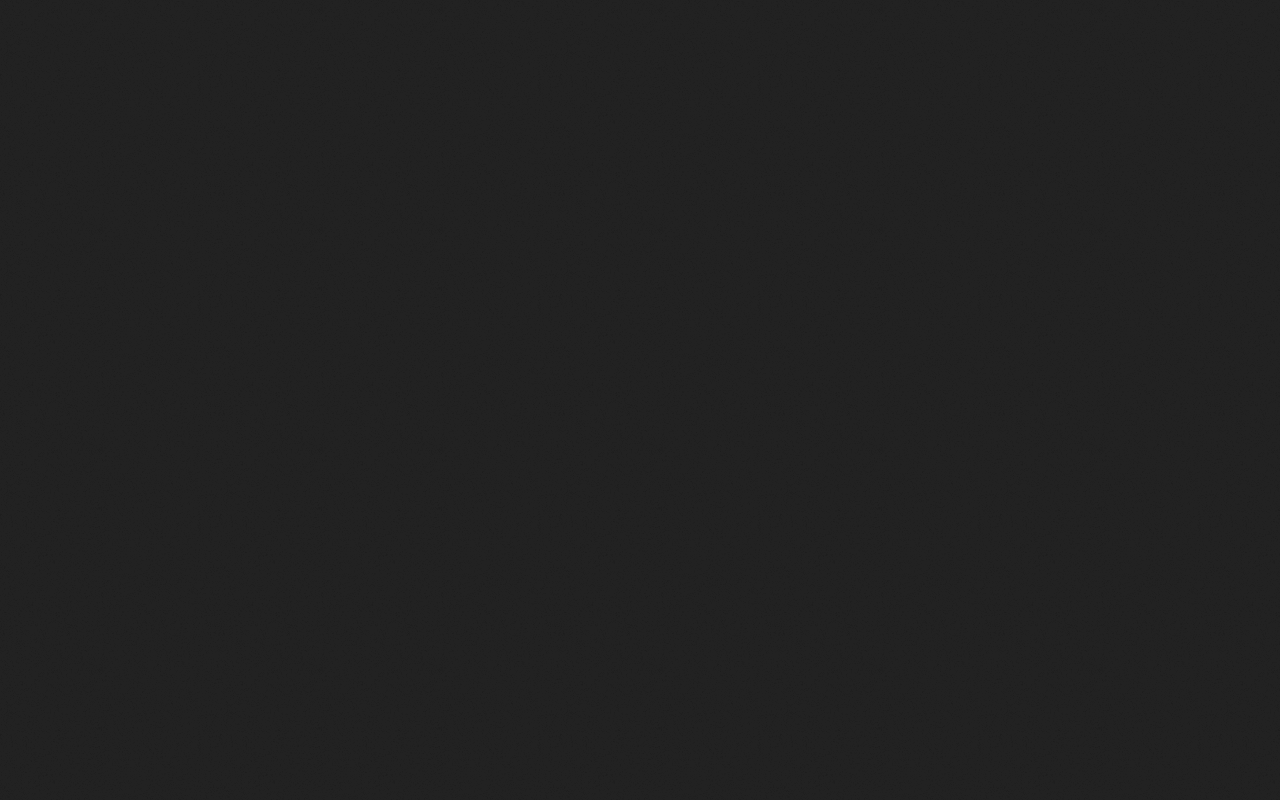
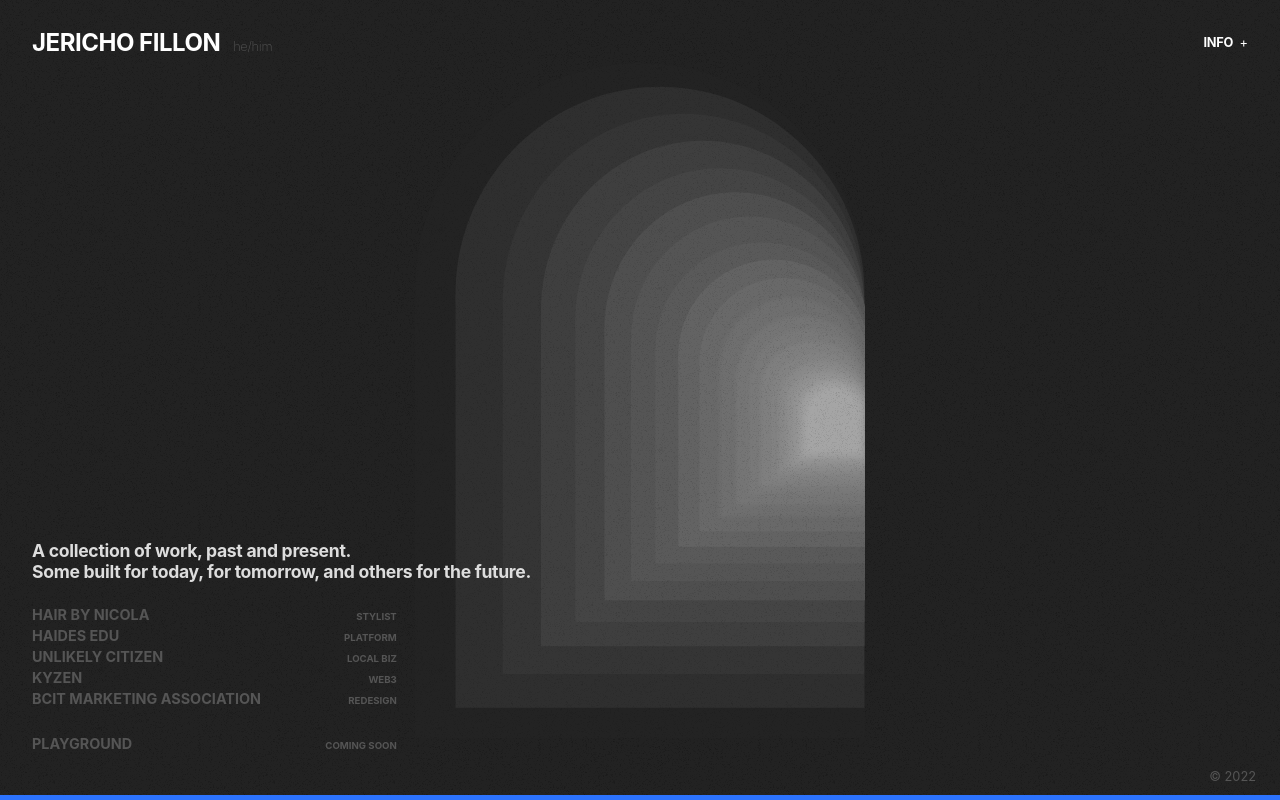
Before and after one commit to kznCORP/jerichofillon, a React (Create React App) app: page / in a window 1280 px wide. Before the commit this address had no page. Built offline with nearby package versions, Linux system fonts and the light colour scheme.

Commit message:
Fixed routing

```diff
--- a/src/App.js
+++ b/src/App.js
@@ -10,23 +10,13 @@ const App = () => {
   return (
     <div className="App">
       <div className="noisyBackground"></div>
+
       <Routes>
-        <Route path="https://kzncorp.github.io/jerichofillon/" element={<Home />} />
-        <Route path="https://kzncorp.github.io/jerichofillon/info" element={<About />} />
+        <Route path="/" element={<Home />} />
+        <Route path="/info" element={<About />} />
       </Routes>
     </div>
   );
 };
 
 export default App;
-
-/*
-  Project Checkpoint
-
-  1) Pages folder contains home.js and info.js
-  - Each [page].js should only have components rendered
-  - Abstraction, each component should only do one thing, and that's rendering one element.
-
-  2) Installed GH pages, onto optimizing everything else.
-
-*/
--- a/src/index.js
+++ b/src/index.js
@@ -2,7 +2,7 @@ import React from "react";
 import ReactDOM from "react-dom/client";
 import "./index.css";
 import App from "./App";
-import { BrowserRouter } from "react-router-dom";
+import { BrowserRouter, Routes, Route } from "react-router-dom";
 
 import reportWebVitals from "./reportWebVitals";
 
@@ -10,7 +10,9 @@ const root = ReactDOM.createRoot(document.getElementById("root"));
 root.render(
   <React.StrictMode>
     <BrowserRouter>
-      <App />
+      <Routes>
+        <Route path="/" element={<App />}></Route>
+      </Routes>
     </BrowserRouter>
   </React.StrictMode>
 );
```
